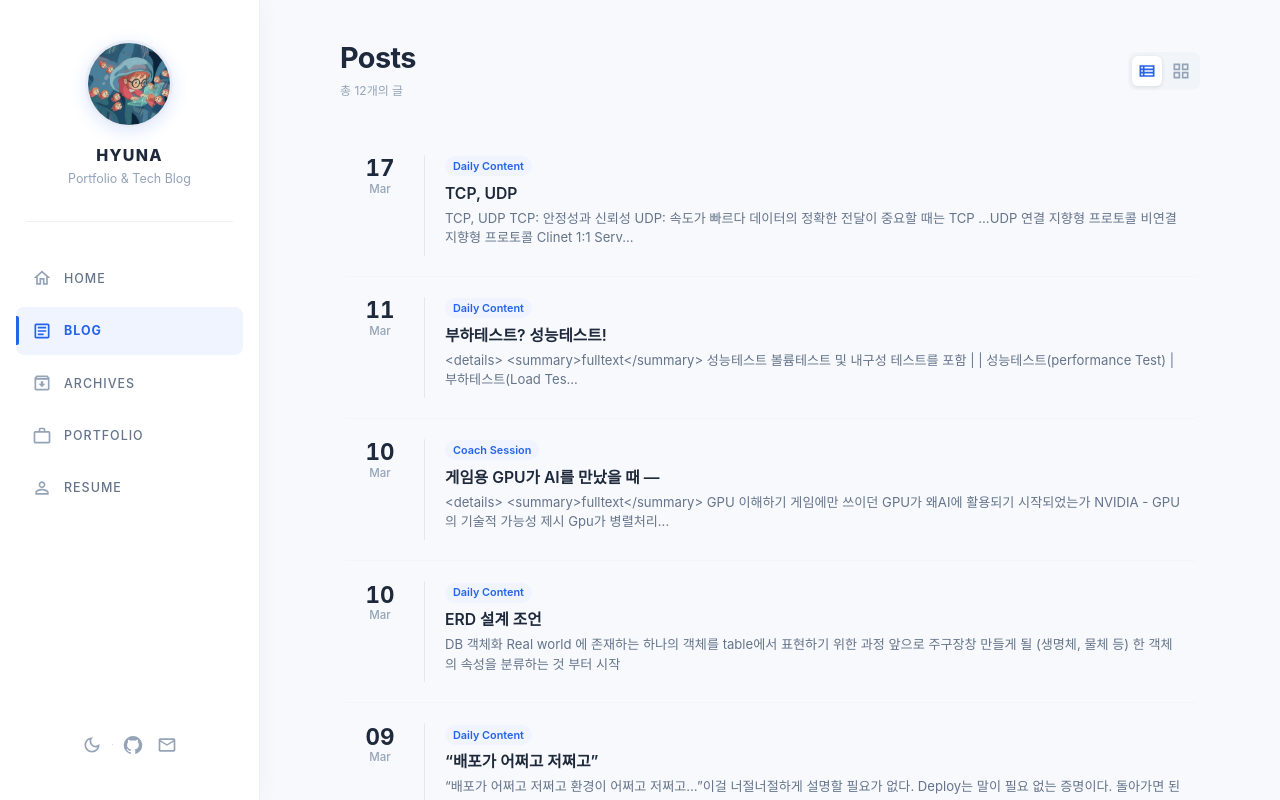
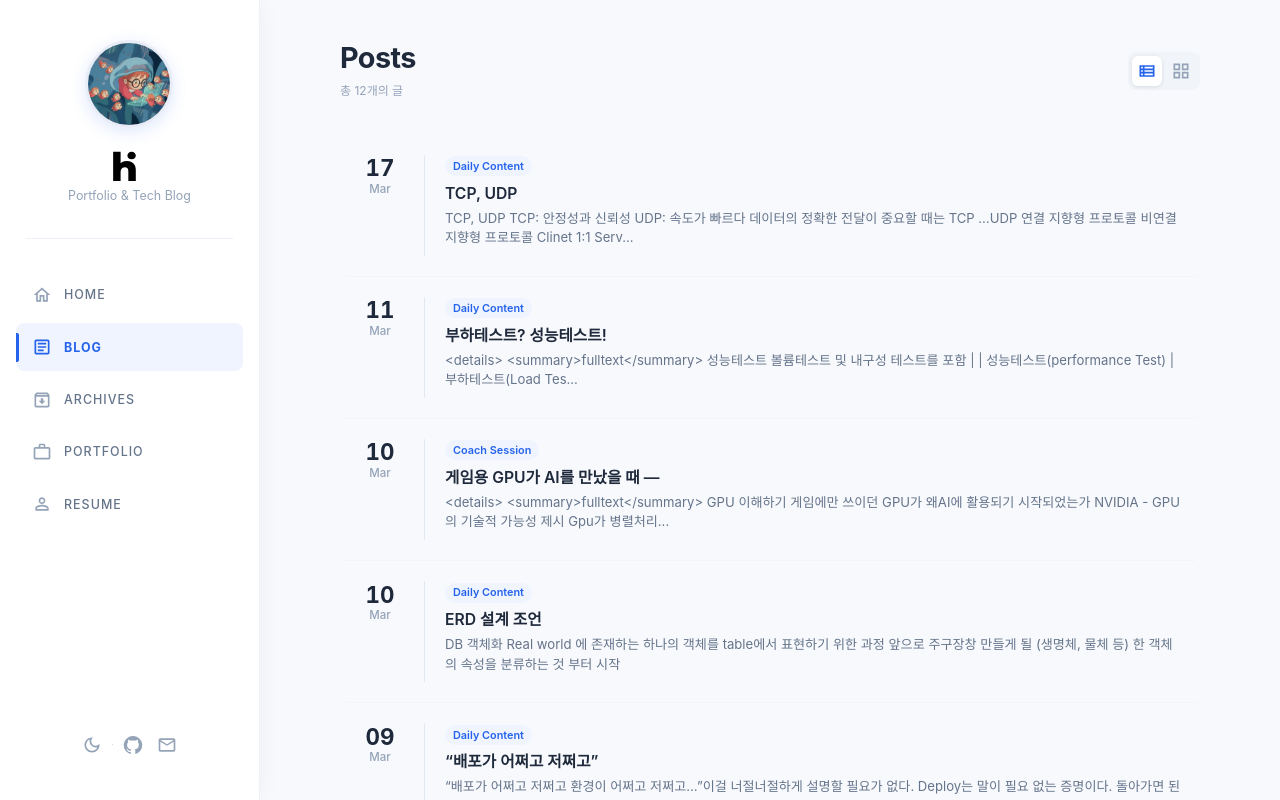
Before and after one commit to wynsumhi/wynsumhi.github.io, a React (Vite) app: page /resume in a window 1280 px wide. Both pictures are taken after a click on the button "Blog". Shown: the top 800 px of the page. Built offline with nearby package versions, Linux system fonts and the light colour scheme; a web font is replaced by a local one.

Commit message:
style: 로고를 hi 심볼 이미지로 교체

```diff
--- a/src/components/layout/Navbar.tsx
+++ b/src/components/layout/Navbar.tsx
@@ -57,18 +57,18 @@ const Navbar = () => {
           }}
         >
           {/* 홈 이동 로고 */}
-          <Typography
-            fontWeight={800}
+          <Box
+            component="img"
+            src="/assets/hi.svg"
+            alt="HYUNA"
             onClick={() => navigate(ROUTES.HOME)}
             sx={{
               cursor: "pointer",
-              letterSpacing: "0.08em",
-              fontSize: { xs: "0.95rem", md: "1rem" },
-              whiteSpace: "nowrap",
+              width: { xs: 26, md: 30 },
+              height: "auto",
+              display: "block",
             }}
-          >
-            HYUNA
-          </Typography>
+          />
 
           {/* 주요 메뉴 */}
           <Stack
--- a/src/components/layout/Sidebar.tsx
+++ b/src/components/layout/Sidebar.tsx
@@ -105,22 +105,21 @@ const Sidebar = () => {
         />
 
         {/* 홈 이동 로고 */}
-        <Typography
-          variant="h6"
-          fontWeight={800}
+        <Box
+          component="img"
+          src="/assets/hi.svg"
+          alt="HYUNA"
           onClick={() => navigate(ROUTES.HOME)}
           sx={{
-            color: "#1e293b",
-            fontSize: "1rem",
-            letterSpacing: "0.08em",
-            lineHeight: 1.4,
+            width: 34,
+            height: "auto",
+            mx: "auto",
+            display: "block",
             cursor: "pointer",
-            transition: "color 0.2s",
-            "&:hover": { color: "#2563eb" },
+            transition: "transform 0.2s",
+            "&:hover": { transform: "translateY(-1px)" },
           }}
-        >
-          HYUNA
-        </Typography>
+        />
 
         {/* 한 줄 소개 */}
         <Typography
```
Also changed, not shown: public/assets/hi.svg (added).
